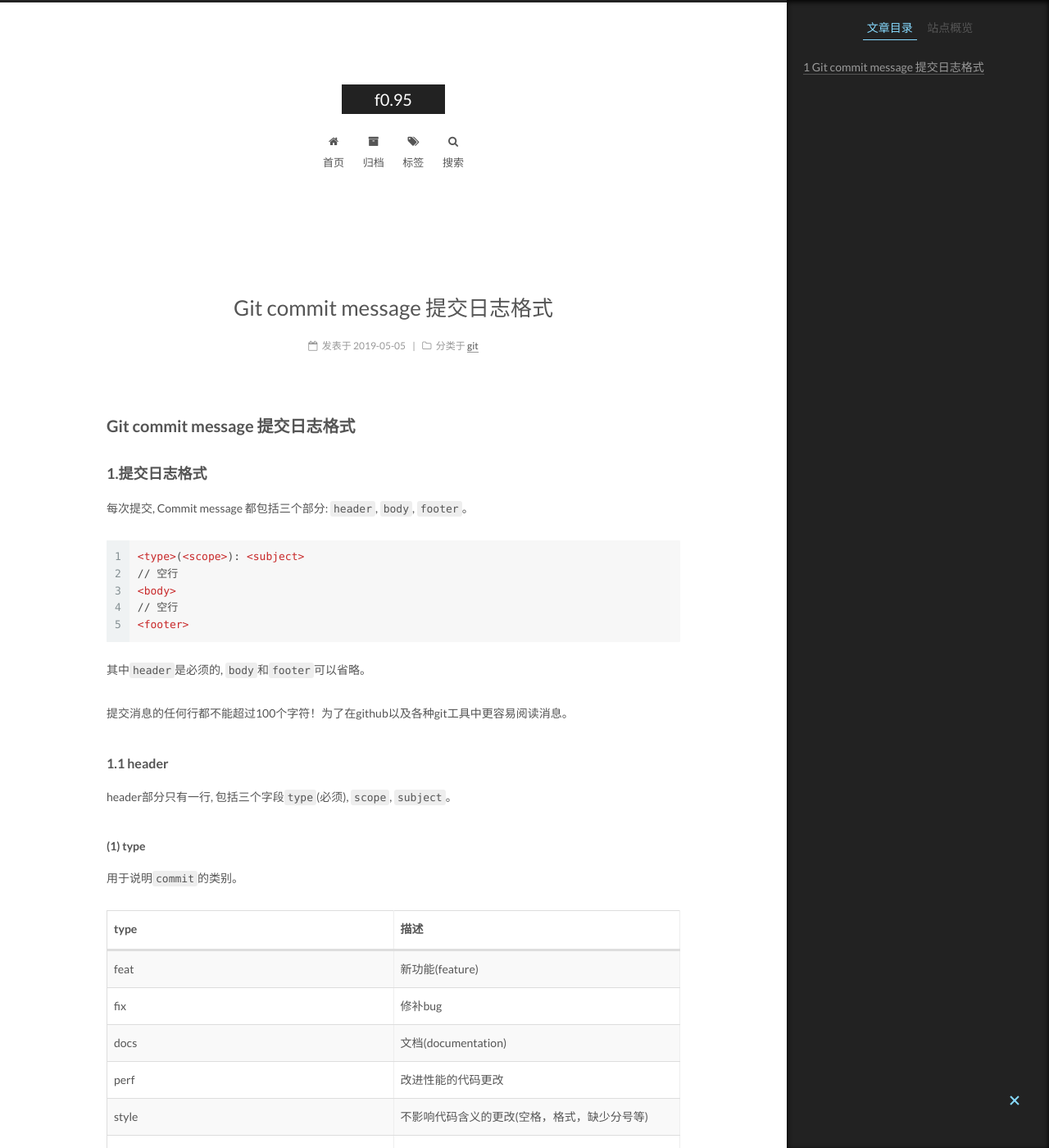
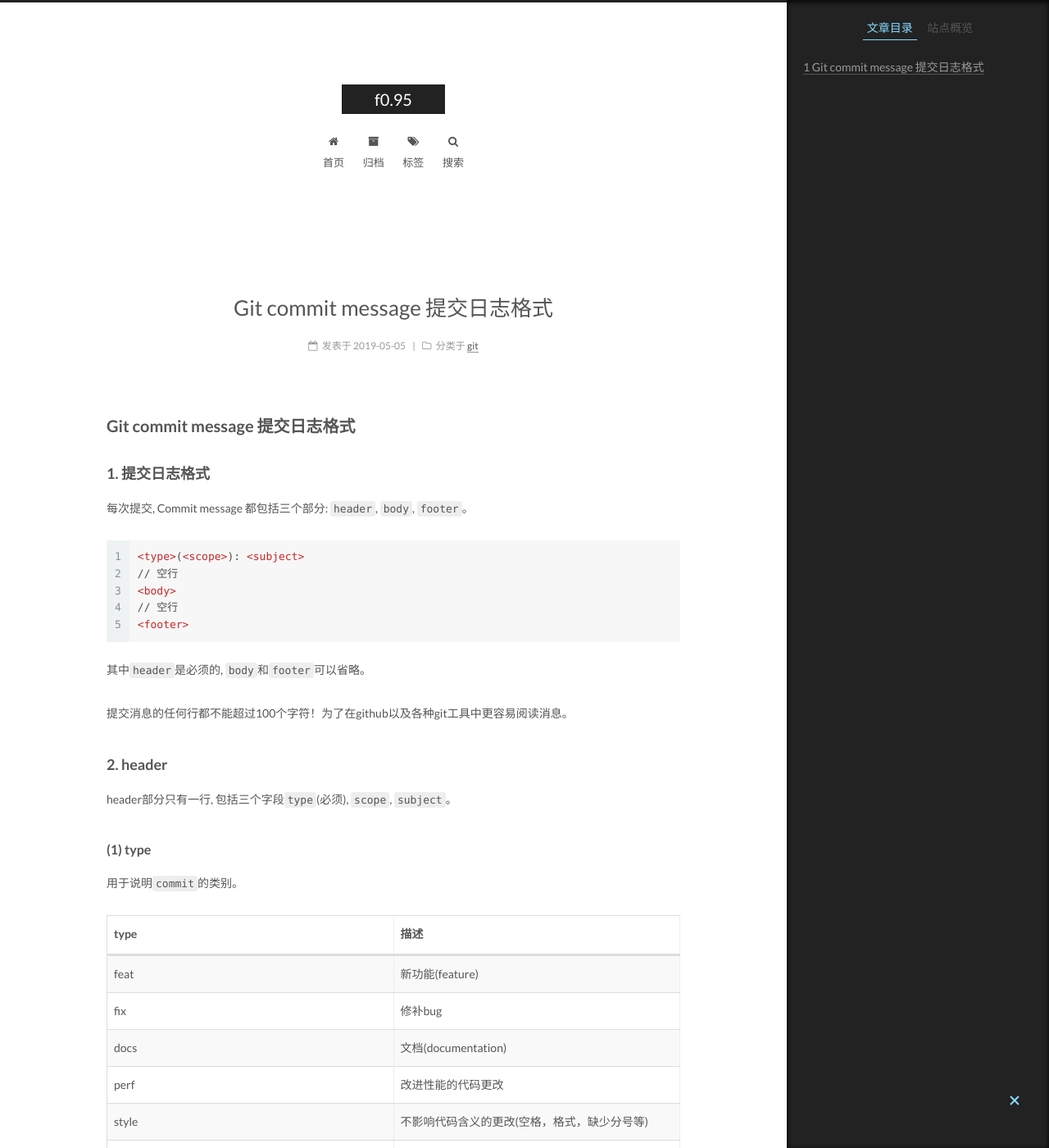
Before and after one commit to winskin/raven.github.io, a Jekyll site: the page built from _posts/2019-05-05-git提交日志格式规范.md, in a window 1280 px wide and 1400 px high. Shown: the whole window at 82% size. Built offline with Jekyll 4.4.1, drawn with Linux system fonts in a browser that asks for light colours; some of the changed text lies outside the part shown.

Commit message:
style(blog): update-修改格式序号
upate-日志`Git commit message 提交日志格式`:修改格式序号

````diff
--- a/_posts/2019-05-05-git提交日志格式规范.md
+++ b/_posts/2019-05-05-git提交日志格式规范.md
@@ -10,7 +10,7 @@ tags:
 
 ## Git commit message 提交日志格式
 
-### 1.提交日志格式
+### 1. 提交日志格式
 
 每次提交, Commit message 都包括三个部分: `header`, `body`, `footer`。
 
@@ -26,11 +26,11 @@ tags:
 
 提交消息的任何行都不能超过100个字符！为了在github以及各种git工具中更容易阅读消息。
 
-#### 1.1 header
+### 2. header
 
 header部分只有一行, 包括三个字段`type`(必须), `scope`, `subject`。
 
-##### (1) type
+#### (1) type
 
 用于说明`commit`的类别。
 
@@ -48,11 +48,11 @@ header部分只有一行, 包括三个字段`type`(必须), `scope`, `subject`
 |build|影响构建系统或外部依赖项的更改(示例范围：gulp，broccoli，npm)|
 |revert|返回以前的提交|
 
-##### (2) scope
+#### (2) scope
 
 用于说明`commit`影响的范围, 比如数据层、控制层、视图层等等, 视项目不同而不同。
 
-##### (3) scope
+#### (3) scope
 
 是`commit`目的的简短描述, 不超过50个字符。
 
@@ -60,7 +60,7 @@ header部分只有一行, 包括三个字段`type`(必须), `scope`, `subject`
 - 第一个字母小写
 - 结尾不加句号(.)
 
-#### 1.2 body
+### 3. body
 
 `body`部分是对本次`commit`的详细描述, 可以分成多行。
 
@@ -83,15 +83,15 @@ Further paragraphs come after blank lines.
 (2)应该说明代码变动的动机, 以及与以前行为的对比。
 ```
 
-#### 1.3 footer
+### 4. footer
 
 `footer`部分只用于两种情况:
 
-##### (1)不兼容变动
+#### (1)不兼容变动
 
 如果当前代码与上一个版本不兼容，则`footer`部分以`BREAKING CHANGE`开头，后面是对变动的描述、以及变动理由和迁移方法。
 
-##### (2)关闭Issue
+#### (2)关闭Issue
 
 如果当前`commit`针对某个issue，那么可以在 Footer 部分关闭这个 issue 。
 
@@ -105,7 +105,7 @@ Closes #234
 Closes #123, #245, #992
 ```
 
-#### 1.4 revert
+### 5. revert
 
 还有一种特殊情况，如果当前`commit`用于撤销以前的 commit，则必须以revert:开头，后面跟着被撤销`commit`的 Header。
 
````
